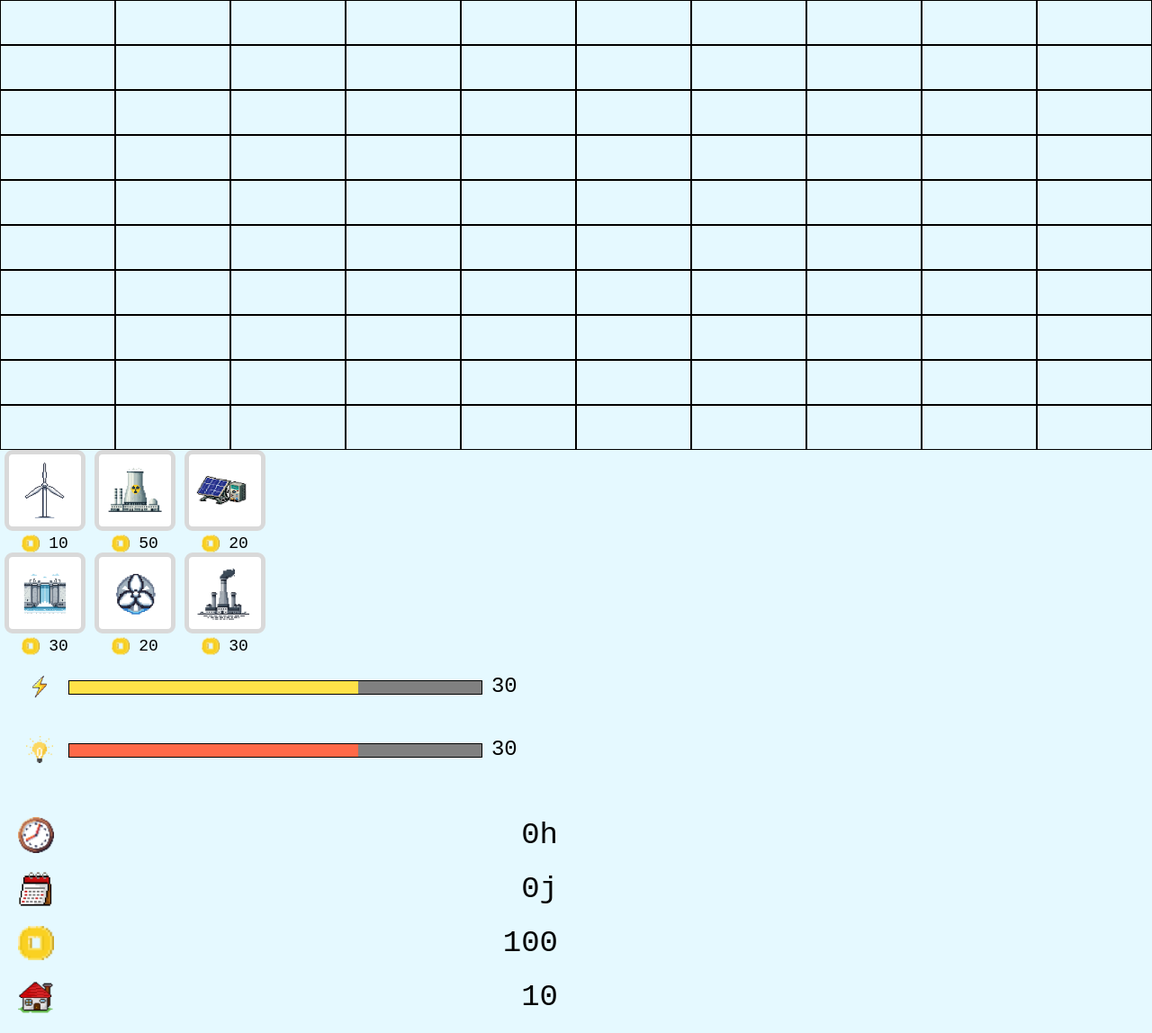
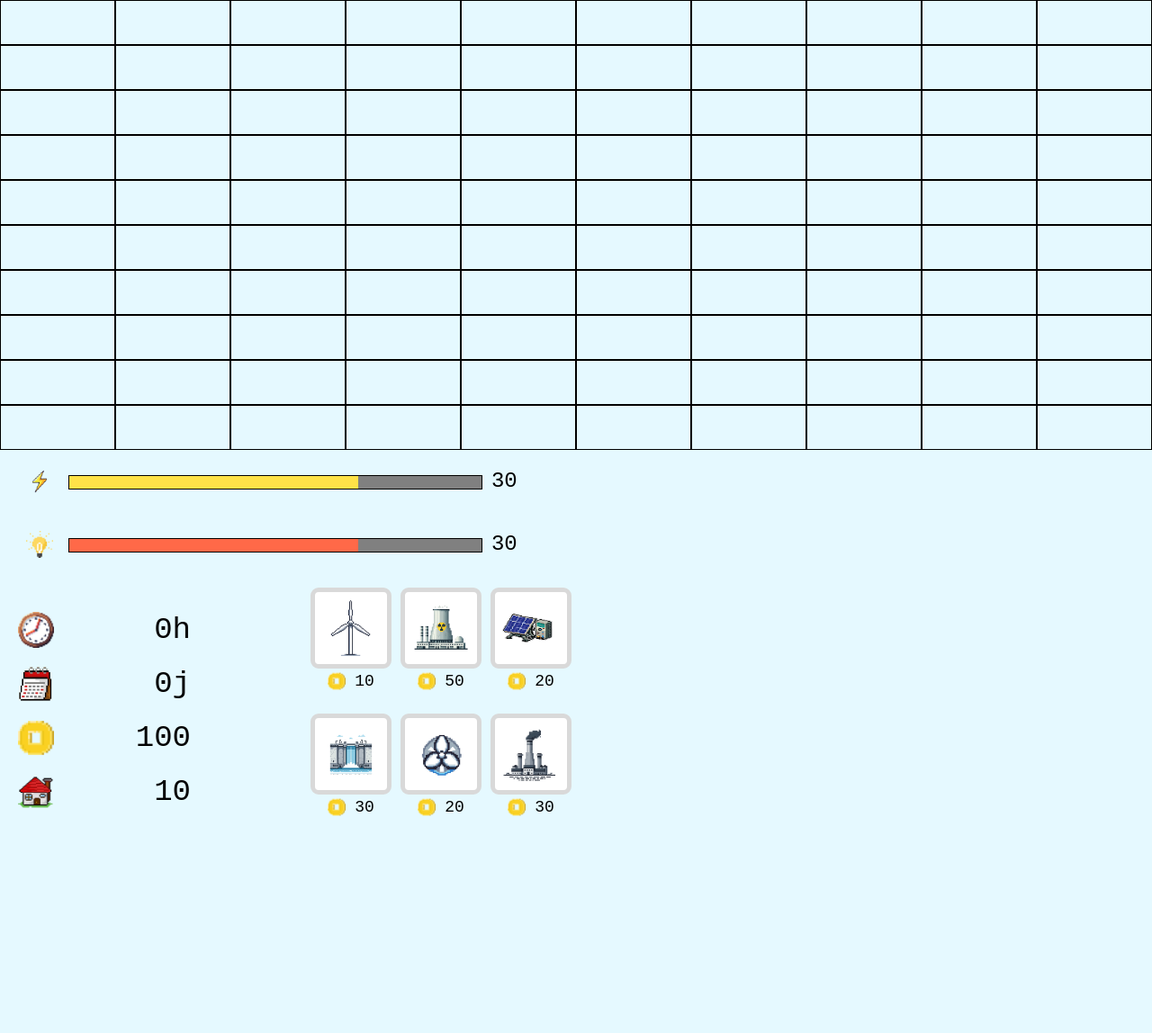
Before and after one commit to sepios87/Power-city, a website built with Vite: page index.html in a window 1280 px wide. Shown: the whole page at 90% size. After the commit the page ends 920 px from the top, so only its background shows below. Built offline with nearby package versions, Linux system fonts and the light colour scheme.

Commit message:
fix visuel

```diff
--- a/index.html
+++ b/index.html
@@ -10,7 +10,6 @@
 
 <body>
   <div id="map"></div>
-  <ul id="items" class="items"></ul>
 
   <template id="item-template">
     <li class="item">
@@ -39,7 +38,7 @@
         </figcaption>
       </figure>
 
-      <div>
+      <div class="game-datas-container">
         <ul class="game-datas">
           <li class="game-data">
             <img src="/assets/time.png" alt="time" class="game-data__img">
@@ -58,7 +57,7 @@
             <span class="game-data__value" id="game-data-number-citizens">10</span>
           </li>
         </ul>
-
+        <ul id="items" class="items"></ul>
       </div>
     </section>
     <img class="">
--- a/src/styles/gameContext.scss
+++ b/src/styles/gameContext.scss
@@ -3,6 +3,12 @@
 
 .game-context{
     width: 50%;
+}
+
+.game-datas-container{
+    display: flex;
+    width: 100%;
+    justify-content: space-between;
 }
 
 .items{
@@ -45,6 +51,7 @@
 
 .game-datas{
     padding: 20px;
+    width: 30%;
 }
 
 .game-data{
```
